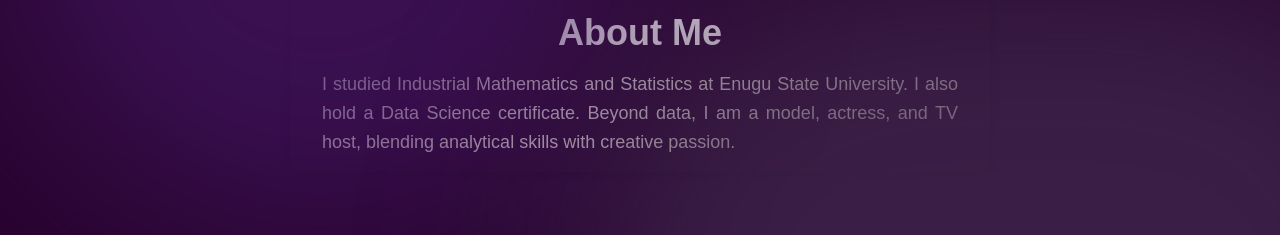
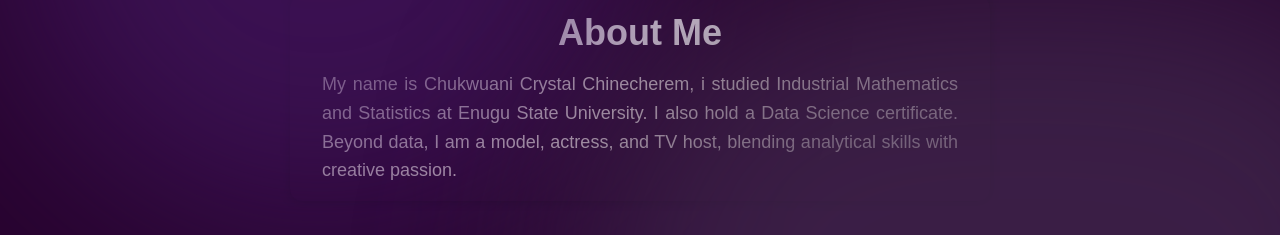
Before and after one commit to Crystaluani/myportfolio, a React (Vite) app: page / in a window 1280 px wide. Shown: the part 331-566 px from the top of the page. Built offline with nearby package versions, Linux system fonts and the light colour scheme; the HTML template or start-up script is replaced by a standard one.

Commit message:
Update About.jsx

```diff
--- a/src/components/About/About.jsx
+++ b/src/components/About/About.jsx
@@ -6,7 +6,7 @@ function About() {
     <section className={styles.aboutSection}>
       <h2 className={styles.title}>About Me</h2>
       <p className={styles.description}>
-        I studied Industrial Mathematics and Statistics at Enugu State University.
+         My name is Chukwuani Crystal Chinecherem, i studied Industrial Mathematics and Statistics at Enugu State University.
         I also hold a Data Science certificate. Beyond data, I am a model, actress,
         and TV host, blending analytical skills with creative passion.
       </p>
```
